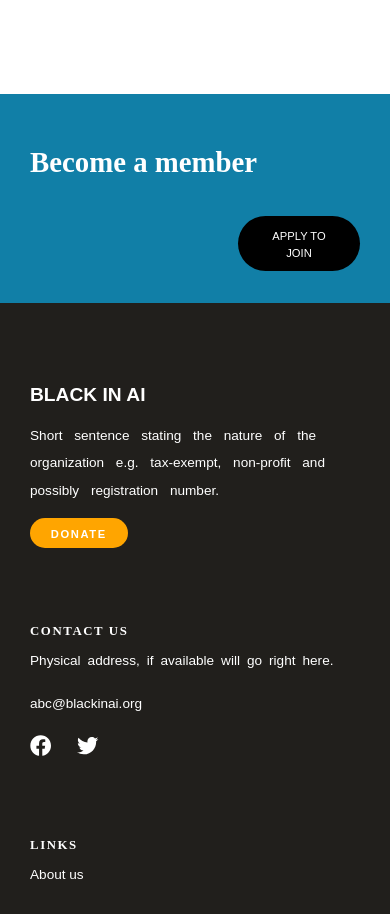
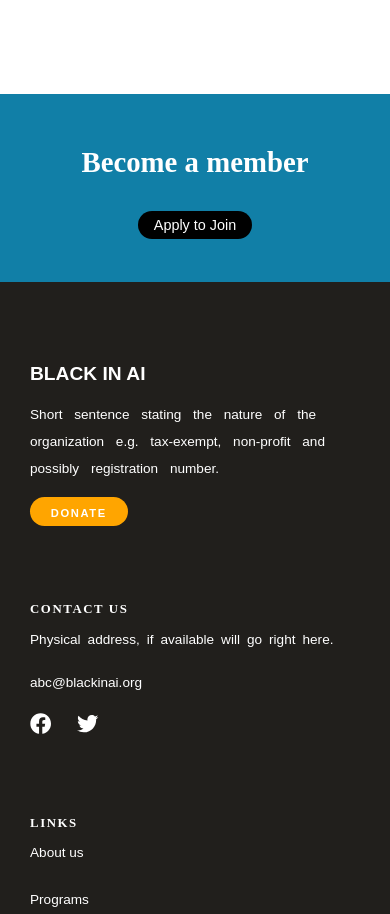
Before and after one commit to tundeiness/Blacks-In-AI, a React (Create React App) app: page / in a window 390 px wide. Shown: the part 8267-9181 px from the top of the page. Built offline with nearby package versions, Linux system fonts and the light colour scheme; the HTML template or start-up script is replaced by a standard one.

Commit message:
fix responsiveness for call to action section

```diff
--- a/src/components/call.js
+++ b/src/components/call.js
@@ -4,12 +4,12 @@
   <div className="container-fluid call-wrapper">
     <div className="container">
       <div className="row">
-        <div className="col-lg-4">
-          <p>Become a member</p>
+        <div className="col-sm-6 col-md-6 col-lg-6 d-flex justify-content-sm-center justify-content-center  justify-content-md-start justify-content-lg-start">
+          <p className="d-inline-block">Become a member</p>
         </div>
-        <div className="col-lg-4" />
-        <div className="col-lg-4 ">
-          <a href="#" className="cta-button">Apply to Join</a>
+        {/* <div className="col-lg-4" /> */}
+        <div className="col-xs-6 col-sm-6 col-md-6 col-lg-6 d-flex justify-content-sm-center justify-content-center justify-content-sm-end  justify-content-md-end justify-content-lg-end">
+          <a href="#" className="cta-button my-auto h-25 pt-1 pb-4 pl-3 pr-3">Apply to Join</a>
         </div>
       </div>
     </div>
--- a/src/index.css
+++ b/src/index.css
@@ -398,7 +398,7 @@
   padding-bottom: 2rem;
 }
 
-.call-wrapper > .container > .row > .col-lg-4 > p{
+.call-wrapper > .container > .row > .col-lg-6 > p{
   margin-top: .9rem;
   color: #ffffff;
   font-weight: bolder;
@@ -408,10 +408,12 @@
 
 .cta-button{
   /* margin-top: .9rem; */
-  margin-left: 13rem;
+  /* margin-left: 13rem; */
   background-color: #000;
   border: none;
-  border-radius: 2.5rem;
+  /* border-radius: 2.5rem; */
+  /* width: 8rem; */
+  /* border-radius:1.9rem;
   color: white;
   padding-left: 1.5rem;
   padding-right: 1.5rem;
@@ -422,8 +424,12 @@
   display: inline-block;
   font-size: .7rem;
   cursor: pointer;
-  text-transform: uppercase;
-  margin-top: 1rem;
+  text-transform: uppercase; */
+  /* margin-top: 1rem; */
+  font-size: .9rem;
+  color: #fff;
+  border-radius:1.9rem;
+  cursor: pointer;
   font-family: 'Overpass', sans-serif;
 
 }
```
